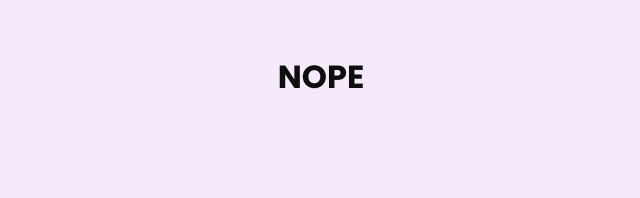
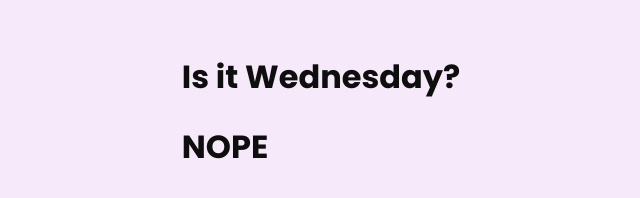
Before and after one commit to GeorgeWL/wednesday, a plain HTML site: page index.html in a window 1280 px wide. Shown: the whole page, without its empty margins (319-959 px from the left). Drawn offline with Linux system fonts and the light colour scheme.

Commit message:
Update index.html

```diff
--- a/index.html
+++ b/index.html
@@ -5,7 +5,7 @@
     <meta http-equiv="X-UA-Compatible" content="IE=edge" />
     <meta name="viewport" content="width=device-width, initial-scale=1" />
 
-    <title>Hello!</title>
+    <title>Is it Wednesday?</title>
 
     <!-- import the webpage's stylesheet -->
     <link rel="stylesheet" href="/style.css" />
@@ -18,6 +18,9 @@
   </head>
   <body>
     <main>
+      <h1>
+        Is it Wednesday?
+      </h1>
       <h1 id="message">
         I DON'T KNOW
       </h1>
```
